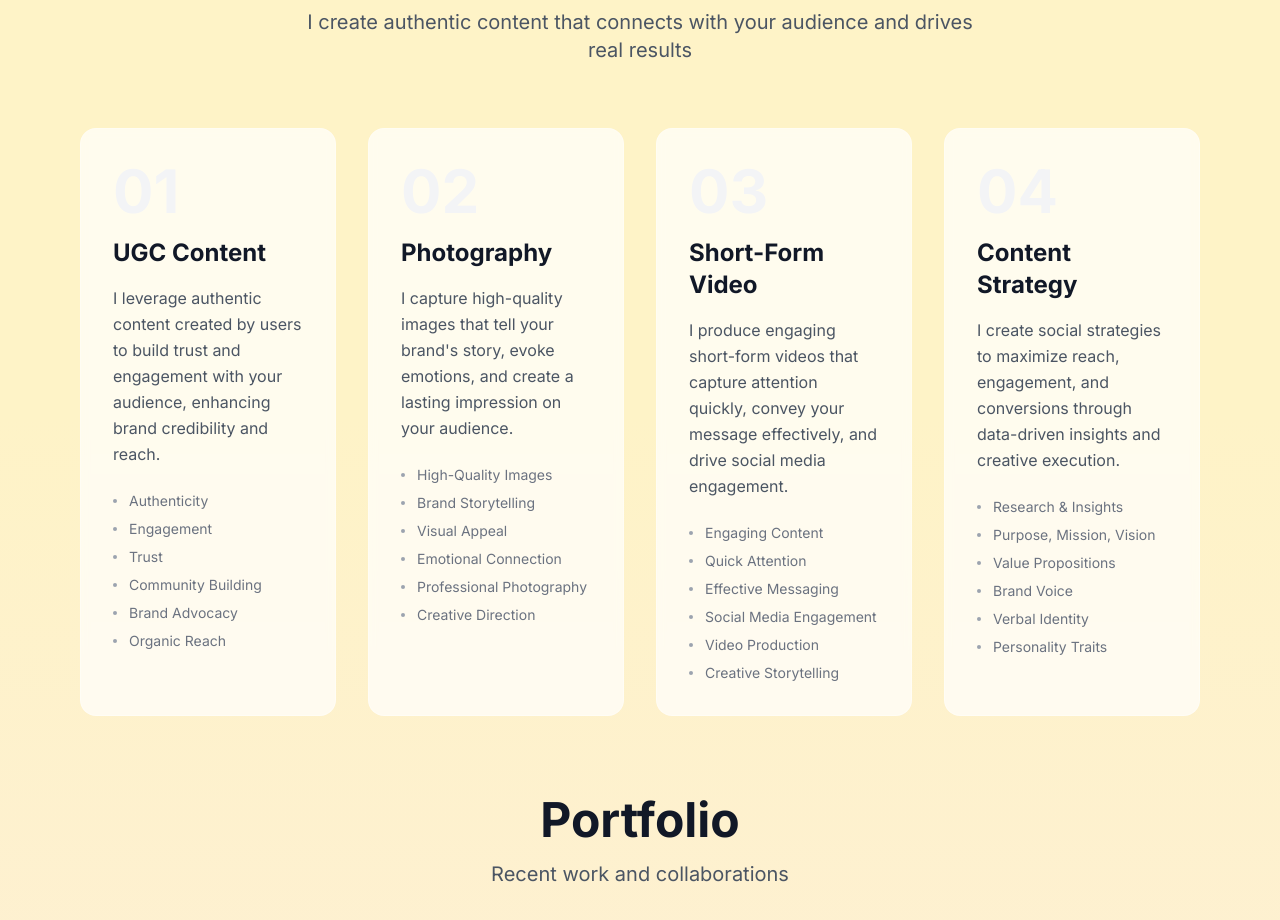
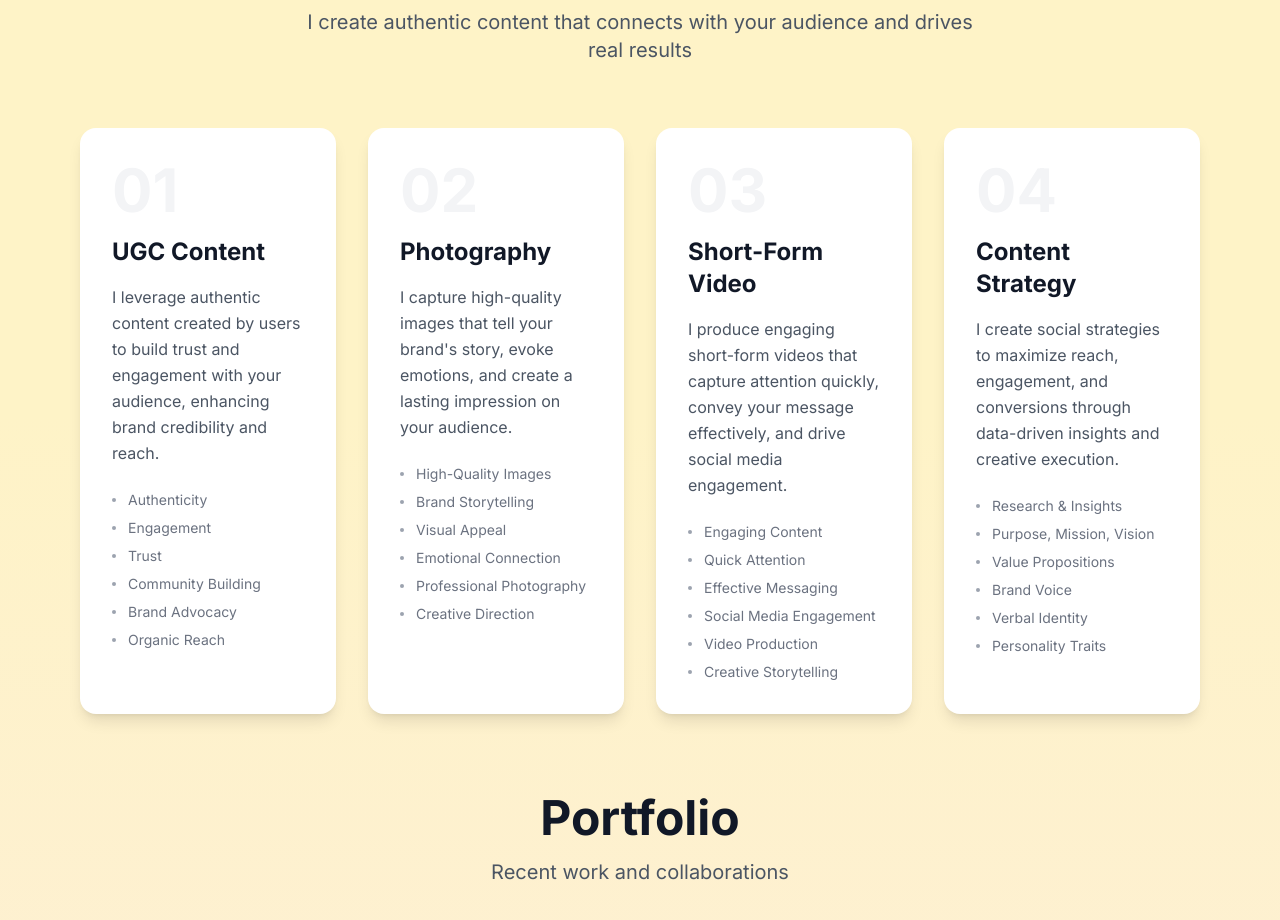
Before and after one commit to dubaisocialstudio/dubaisocialstudio, a Next.js app: page /lorenarsan in a window 1280 px wide. Shown: the part 920-1840 px from the top of the page. Built offline with nearby package versions, Linux system fonts and the light colour scheme; a web font is replaced by a local one.

Commit message:
Fix services flickering - remove backdrop-blur, use solid white background like portfolio cards

```diff
--- a/components/UGCProfile.tsx
+++ b/components/UGCProfile.tsx
@@ -172,7 +172,7 @@ const UGCProfile = () => {
                   ease: "easeOut"
                 }}
                 viewport={{ once: true }}
-                className="bg-white/70 backdrop-blur-sm rounded-2xl p-8 border border-white/30 hover:shadow-xl hover:bg-white/80 transition-all duration-300 group cursor-pointer"
+                className="bg-white rounded-2xl p-8 shadow-lg hover:shadow-xl transition-shadow duration-300 group cursor-pointer"
               >
                 <div className="text-6xl font-bold text-gray-100 mb-4 group-hover:text-pink-100 transition-colors">
                   {service.number}
```
